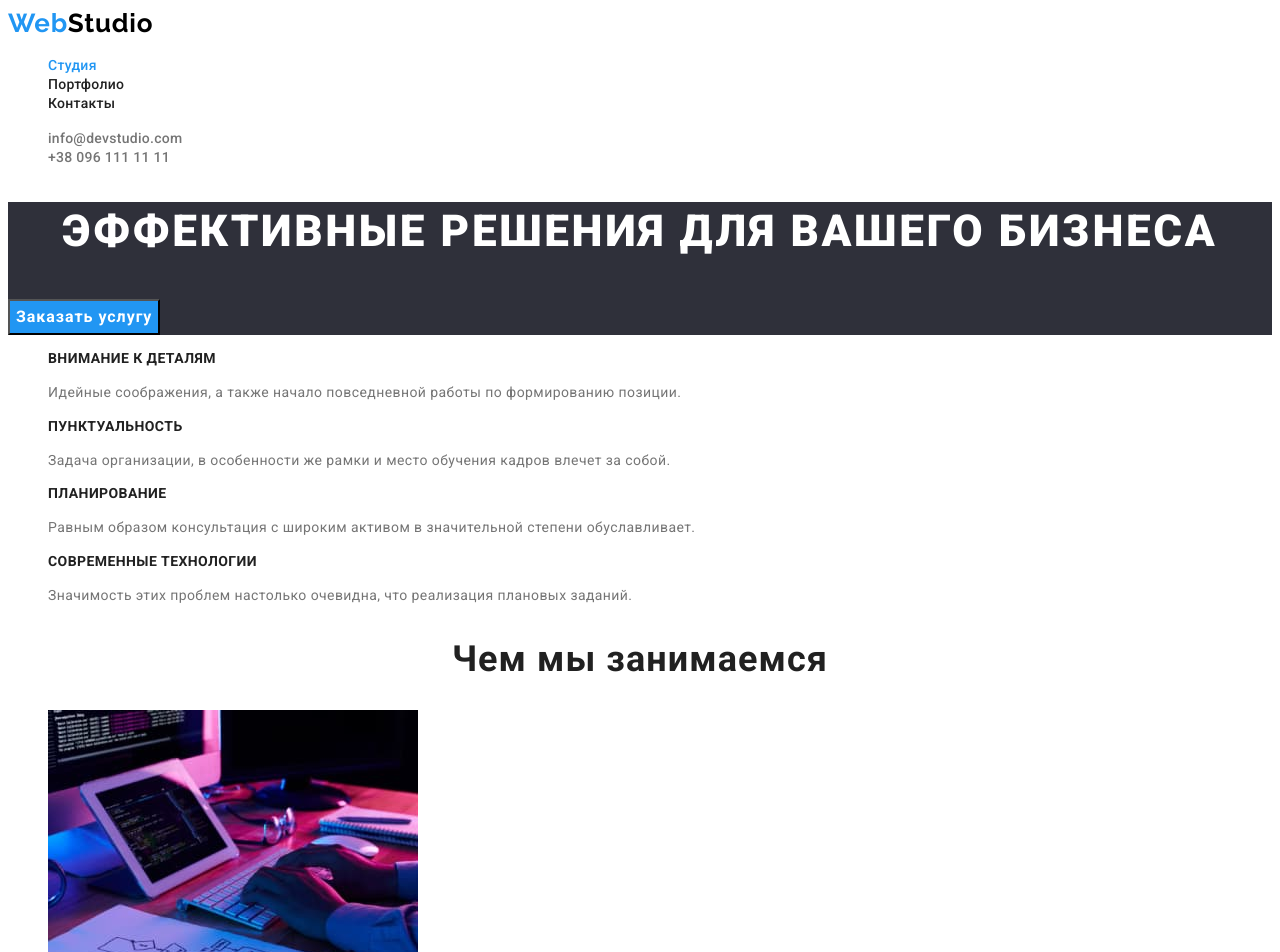
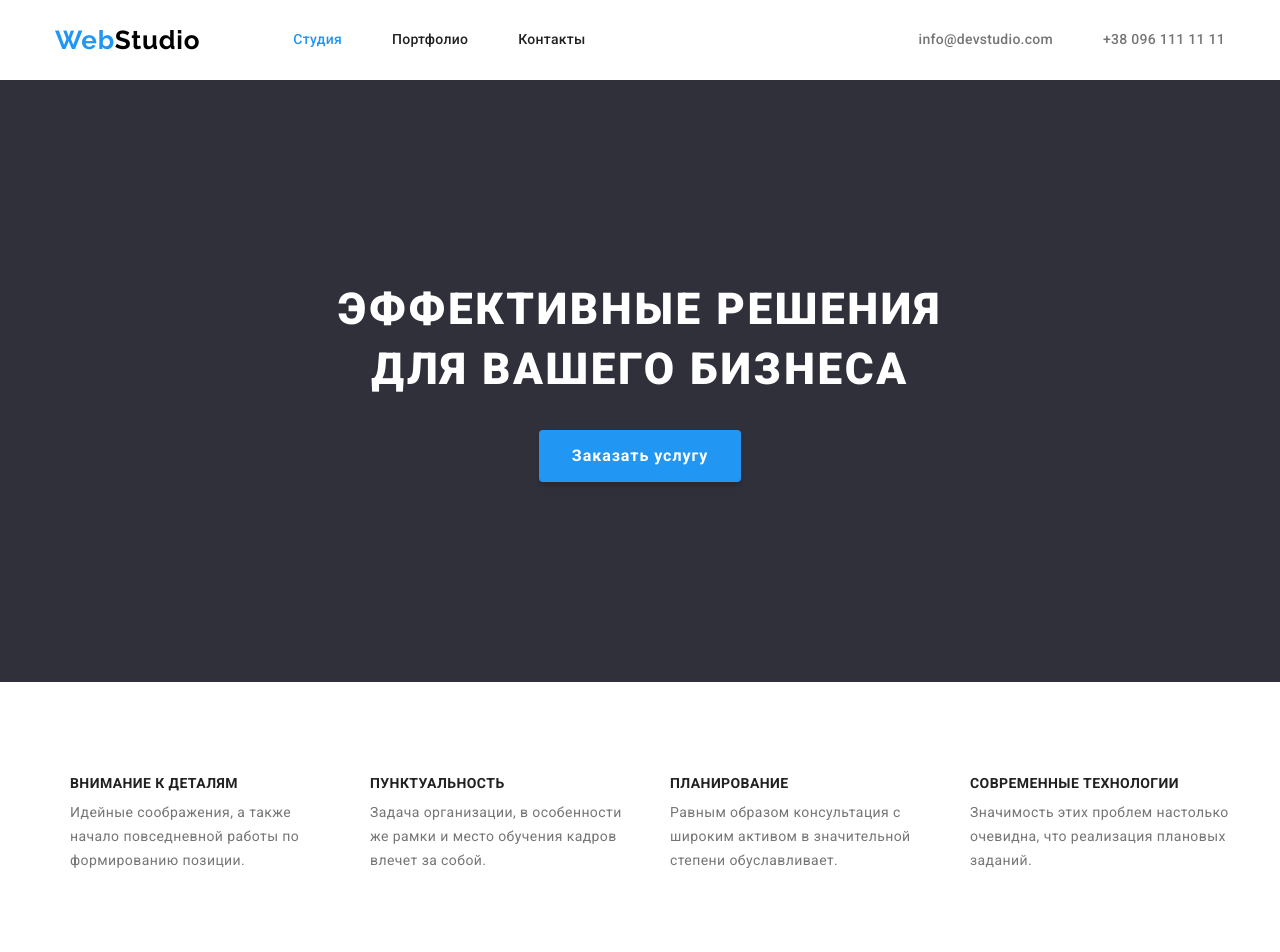
Before and after one commit to AntonRiabinskyi/goit-markup-hw-02, a plain HTML site: page index.html in a window 1280 px wide. Shown: the top 952 px of the page. Drawn offline with nearby package versions, Linux system fonts and the light colour scheme.

Commit message:
ДЗ-3 середина

```diff
--- a/css/styles.css
+++ b/css/styles.css
@@ -9,14 +9,27 @@
 }
 
 body {
+
   background-color: #ffffff;
   color: var(--primary-text-color);
 
   font-family: "Roboto", sans-serif;
 }
+
+.container {
+  width: 1200px;
+  padding-left: 15px;
+  padding-right: 15px;
+  margin-left: auto;
+  margin-right: auto;
+}
+
 ul {
+  padding: 0;
+  margin: 0;
   list-style: none;
 }
+
 /* logo*/
 .logo {
   text-decoration: none;
@@ -32,9 +45,26 @@ ul {
   color: #000000;
 }
 
+/*Main-nav*/
+.main-nav {
+  display: flex;
+  align-items: center;
+
+}
+
 /* site-nav */
+.site-nav {
+  display: flex;
+  margin-left: 93px;
+}
+.site-nav .item:not(:last-child) {
+margin-right: 50px;
+}
 .site-nav .nav-link {
-  color: var(--title-text-color);
+  display: block;
+  padding-top: 32px;
+  padding-bottom: 32px;
+    color: var(--title-text-color);
 
   text-decoration: none;
 
@@ -52,7 +82,17 @@ ul {
 }
 
 /* Contact-nav */
+.contact {
+  display: flex;
+  margin-left: auto;
+}
+.contact .item + .item {
+ margin-left: 50px;
+}
 .contact .nav-link {
+  display: block;
+  padding-top: 32px;
+  padding-bottom: 32px;
   text-decoration: none;
 
   color: var(--primary-text-color);
@@ -68,6 +108,10 @@ ul {
 }
 /* Button */
 .button {
+  display: inline-block;
+  border: 1px solid transparent;
+  padding: 10px 32px;
+  min-width: 200px;
   color: var(--second-color);
   background-color: var(--accent-color);
 
@@ -75,10 +119,10 @@ ul {
   font-weight: 700;
   font-size: 16px;
   line-height: 1.87;
-  display: flex;
   align-items: center;
-  text-align: center;
   letter-spacing: 0.06em;
+  box-shadow: 0px 4px 4px rgba(0, 0, 0, 0.15);
+  border-radius: 4px;
 }
 .button:hover,
 .button:focus {
@@ -87,8 +131,11 @@ ul {
 }
 
 .button.secondary {
-  color: var(--accent-color);
+  display: inline-block;
+  padding: 6px 22px;
+  color: var(--title-text-color);
   background-color: var(--second-color);
+  border: 1px solid transparent;
 
   font-family: inherit;
   font-weight: 500;
@@ -96,6 +143,7 @@ ul {
   line-height: 1.62;
   text-align: center;
   letter-spacing: 0.03em;
+  border-radius: 4px;
 }
 .button.secondary:hover,
 .button.secondary:focus {
@@ -105,21 +153,35 @@ ul {
 
 /*Hero*/
 .hero {
+  padding-top: 200px;
+  padding-bottom: 200px;
+  margin-bottom: 94px;
+
+  text-align: center;
   background: var(--background-fon-color);
 }
 .hero-title {
+  margin-top: 0;
+  margin-bottom: 30px;
+
   color: var(--second-color);
 
   font-weight: 900;
   font-size: 44px;
   line-height: 1.36;
-  text-align: center;
+
   letter-spacing: 0.06em;
   text-transform: uppercase;
 }
 
 /* section */
+.section {
+  padding-top: 94px;
+  padding-bottom: 94px;
+}
 .section-title {
+  margin-top: 0;
+  margin-bottom: 50px;
   color: var(--title-text-color);
 
   font-weight: 700;
@@ -128,9 +190,36 @@ ul {
   text-align: center;
   letter-spacing: 0.03em;
 }
+.client-list {
+  display: flex;
+}
+.client-list .item:not(:last-child) {
+  margin-right: 30px;
+}
 
 /* Feature */
+.feature-list {
+  display: flex;
+  flex-wrap: wrap;
+
+  }
+  .feature-list .item{
+    width: 270px;
+    margin-right: 30px;
+  }
+  .feature-list .item:nth-child(4n) {
+    margin-right: 0;
+  }
+.title {
+  margin-bottom: 10px;
+}
+.text {
+  margin-top: 0;
+  margin-bottom: 0;
+  }
 .feature-list .title {
+   margin-top: 0;
+
   color: var(--title-text-color);
 
   font-weight: 700;
@@ -140,6 +229,8 @@ ul {
   text-transform: uppercase;
 }
 .feature-list .text {
+  margin-top: 0;
+  margin-bottom: 94;
   font-weight: 400;
   font-size: 14px;
   line-height: 1.71;
@@ -147,8 +238,19 @@ ul {
 }
 
 /* Team*/
+.team {
+  display: flex;
+  flex-wrap: wrap;
+}
+.team .item {
+  width: 270px;
+  margin-right: 30px;
+}
+.team .item:nth-child(4n) {
+    margin-right: 0;
+  }
 .team .team-title {
-  color: var(--title-text-color);
+    color: var(--title-text-color);
 
   font-weight: 500;
   font-size: 16px;
@@ -192,8 +294,29 @@ text-decoration: none;
 
   text-decoration: none;
 }
+/*Портфолио*/
+.filter-menu {
+  display: flex;
+
+}
 
 /*Меню*/
+.work {
+  display: flex;
+  flex-wrap: wrap;
+}
+.work .item {
+  width: calk((100%-60px) / 3);
+  margin-right: 30px;
+  margin-bottom: 30px;
+}
+.work .item:nth-child(3n) {
+  margin-right: 0;
+}
+
+.work .item:nth-last-child(-n+3) {
+  margin-bottom: 0;
+}
 .work .work-title {
     color: var(--title-text-color);
   font-weight: 700;
--- a/index.html
+++ b/index.html
@@ -8,101 +8,120 @@
         <link rel="preconnect" href="https://fonts.gstatic.com">
         <link href="https://fonts.googleapis.com/css2?family=Raleway:wght@700&family=Roboto:wght@400;500;700;900&display=swap"
             rel="stylesheet">
+        <link rel="stylesheet" href="https://cdnjs.cloudflare.com/ajax/libs/modern-normalize/1.0.0/modern-normalize.min.css">
         <link rel="stylesheet" href="./css/styles.css" />
     </head>
     <body>
+
         <!-- Голова -->
         <header class="page-header">
-            <nav>
+            <div class="container main-nav">
+                <nav class="main-nav">
                     <a href="/" class="logo">
                         Web<span class="accent-logo">Studio</span>
                     </a>
 
                     <ul class="site-nav">
-                        <li><a href="./index.html" class="nav-link current">Студия</a></li>
-                        <li><a href="./portfolio.html" class="nav-link ">Портфолио</a></li>
-                        <li><a href="" class="nav-link">Контакты</a></li>
+                        <li class="item"><a href="./index.html" class="nav-link current">Студия</a></li>
+                        <li class="item"><a href="./portfolio.html" class="nav-link ">Портфолио</a></li>
+                        <li class="item"><a href="" class="nav-link">Контакты</a></li>
                     </ul>
 
                 </nav>
                     <ul class="contact">
-                <li><a href="mailto:info@devstudio.com" class="nav-link">info@devstudio.com</a></li>
-                <li><a href="tel:+380961111111" class="nav-link">+38 096 111 11 11</a></li>
+                        <li class="item"><a href="mailto:info@devstudio.com" class="nav-link">info@devstudio.com</a></li>
+                        <li class="item"><a href="tel:+380961111111" class="nav-link">+38 096 111 11 11</a></li>
                     </ul>
+
+            </div>
+
         </header>
         <main>
             <!-- Герой -->
             <section class="hero">
-                    <h1 class="hero-title">Эффективные решения для вашего бизнеса</h1>
+                <h1 class="hero-title">Эффективные решения<br> для вашего бизнеса</h1>
                 <button type="button" class="button">Заказать услугу</button>
             </section>
 
             <!-- Особенности -->
             <section>
                 <h2 hidden>Особенности</h2>
-                <ul class="feature-list">
-                    <li>
+               <div class="container">
+                    <ul class="feature-list container">
+                        <li class="item">
                             <h3 class="title">Внимание к деталям</h3>
                             <p class="text">Идейные соображения, а также начало повседневной работы по формированию позиции.</p>
                         </li>
-                    <li>
+                        <li class="item">
                             <h3 class="title">Пунктуальность</h3>
                             <p class="text">Задача организации, в особенности же рамки и место обучения кадров влечет за собой.</p>
                         </li>
-                    <li>
+                        <li class="item">
                             <h3 class="title">Планирование</h3>
                             <p class="text">Равным образом консультация с широким активом в значительной степени обуславливает.</p>
                         </li>
-                    <li>
+                        <li class="item">
                             <h3 class="title">Современные технологии</h3>
                             <p class="text">Значимость этих проблем настолько очевидна, что реализация плановых заданий.</p>
                         </li>
                     </ul>
+
+               </div>
+
                 </section>
             <!-- Чем мы занимаемся -->
             <section class="section">
+                <div class="container">
                     <h2 class="section-title">Чем мы занимаемся</h2>
-                <ul>
-                    <li>
+                    <ul class="client-list">
+                        <li class="item">
                             <img src="./images/gallery/img1.jpg" alt="руки набирают код на клавиатуре" width="370" height="294">
                         </li>
-                    <li>
+                        <li class="item">
                             <img src="./images/gallery/img2.jpg" alt="смартфон в руке и на экране ноутбука" width="370" height="294">
                         </li>
-                    <li>
+                        <li class="item">
                             <img src="./images/gallery/img3.jpg" alt="рука вибирает цвет в программе на планшете" width="370" height="294">
                         </li>
                     </ul>
+
+                </div>
+
             </section>
             <!-- Наша команда -->
             <section class="section">
+                <div class="container">
                     <h2 class="section-title">Наша команда</h2>
                     <ul class="team">
-                    <li>
+                        <li class="item">
                             <img src="./images/team/demyanenko.jpg" alt="Игорь Демьяненко" width="270" height="260">
                             <h3 class="team-title">Игорь Демьяненко</h3>
                             <p class="text-team">Product Designer</p>
                         </li>
-                    <li>
+                        <li class="item">
                             <img src="./images/team/repina.jpg" alt="Ольга Репина" width="270" height="260">
                             <h3 class="team-title">Ольга Репина</h3>
                             <p class="text-team">Frontend Developer</p>
                         </li>
-                    <li>
+                        <li class="item">
                             <img src="./images/team/tarasov.jpg" alt="Николай Тарасов" width="270" height="260">
                             <h3 class="team-title">Николай Тарасов</h3>
                             <p class="text-team">Marketing</p>
                         </li>
-                    <li>
+                        <li class="item">
                             <img src="./images/team/ermakov.jpg" alt="Михаил Ермаков" width="270" height="260">
                             <h3 class="team-title">Михаил Ермаков</h3>
                             <p class="text-team">UI Designer</p>
                         </li>
                     </ul>
+
+                </div>
+
             </section>
         </main>
         <!-- Подвал -->
         <footer class="page-footer">
+            <div class="container">
                 <a href="/" class="logo">
                     Web<span class="accent-logo-footer">Studio</span>
                 </a>
@@ -110,7 +129,8 @@
                 <address>
                     <ul class="address-nav">
                         <li>
-                            <a href="https://goo.gl/maps/9KK1yusb2Qq15Eds9" target="_blank" rel="noopener noreferrer" class="address-link">г. Киев, пр-т Леси
+                            <a href="https://goo.gl/maps/9KK1yusb2Qq15Eds9" target="_blank" rel="noopener noreferrer"
+                                class="address-link">г. Киев, пр-т Леси
                                 Украинки, 26</a>
                         </li>
                         <li>
@@ -122,6 +142,8 @@
                     </ul>
 
                 </address>
+            </div>
+
 
 
         </footer>
```
Also changed, not shown: portfolio.html (+33 -24 lines). Lines whose indentation alone changed are shown as unchanged.
